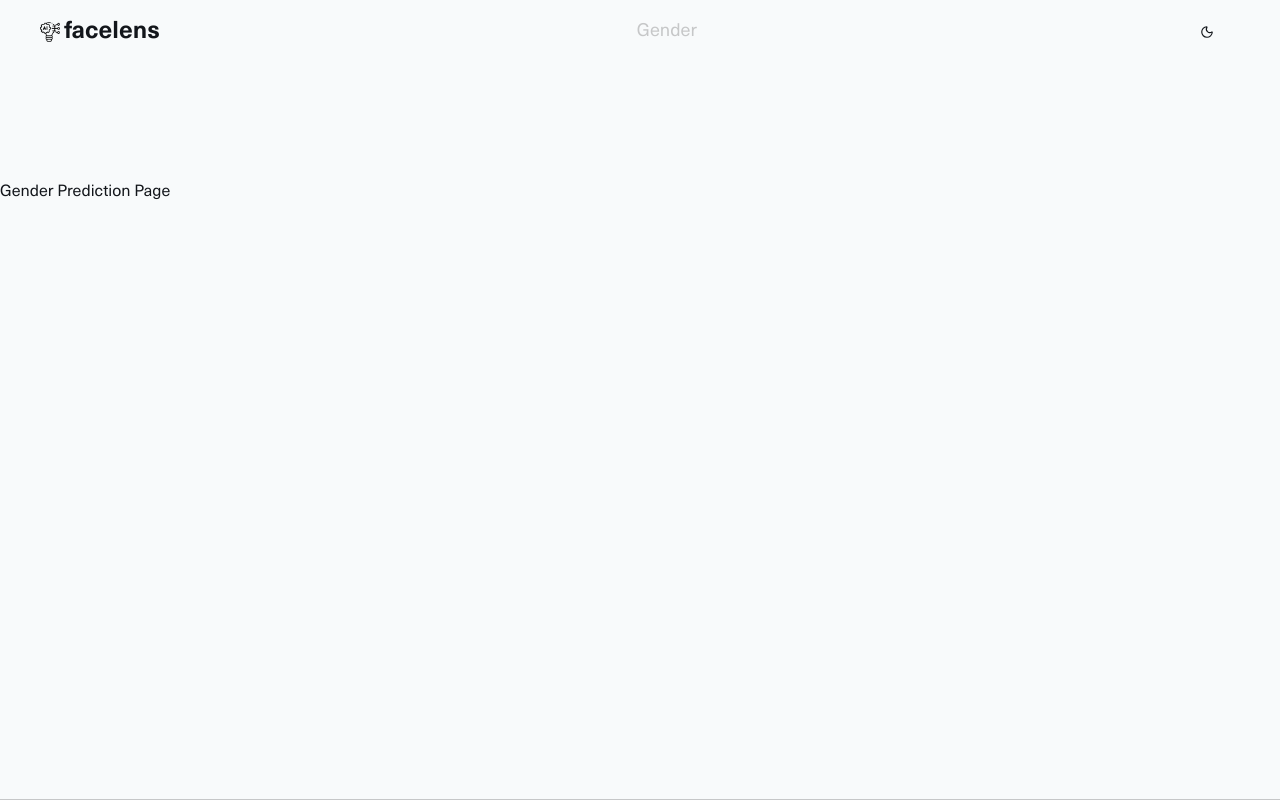
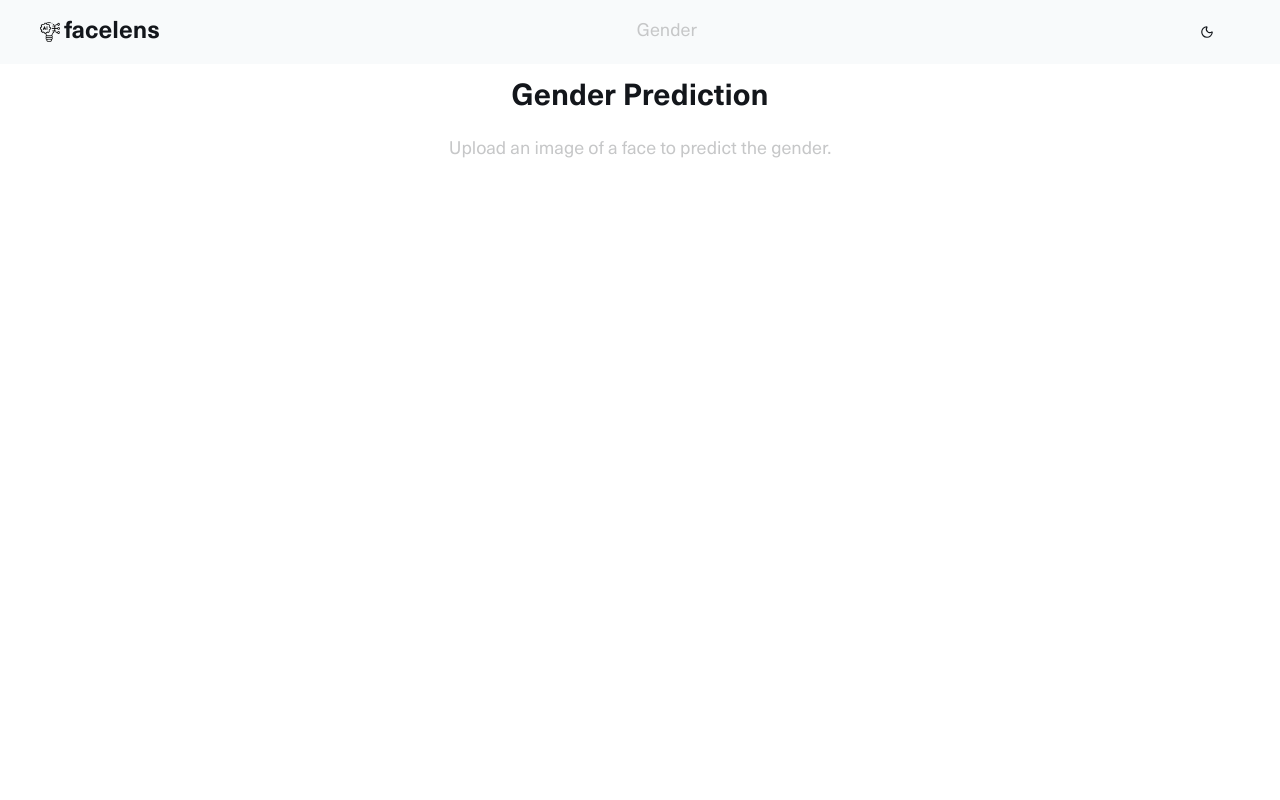
Before and after one commit to HerbertNtim/facelens_projects, a Next.js app in the folder frontend/: page /gender in a window 1280 px wide. Built offline with nearby package versions, Linux system fonts and the light colour scheme.

Commit message:
form title

```diff
--- a/frontend/app/gender/page.tsx
+++ b/frontend/app/gender/page.tsx
@@ -1,9 +1,14 @@
 const GenderPage = () => {
   return (
-    <main className='page'>
-      <section className='page-section'>
-        Gender Prediction Page
-      </section>
+    <main className='wrapper container'>
+      <div className='mx-auto max-w-180 space-y-10 py-20'>
+        <section className='flex flex-col gap-5 text-center'>
+          <h1 className='text-3xl font-bold'>Gender Prediction</h1>
+          <p className='text-lg text-muted-foreground'>
+            Upload an image of a face to predict the gender.
+          </p>
+        </section>
+      </div>
     </main>
   )
 }
--- a/frontend/app/globals.css
+++ b/frontend/app/globals.css
@@ -233,4 +233,5 @@
   .workflow-text {
     @apply mt-2 text-sm leading-relaxed text-muted-foreground dark:text-muted-foreground;
   }
+
 }
```
